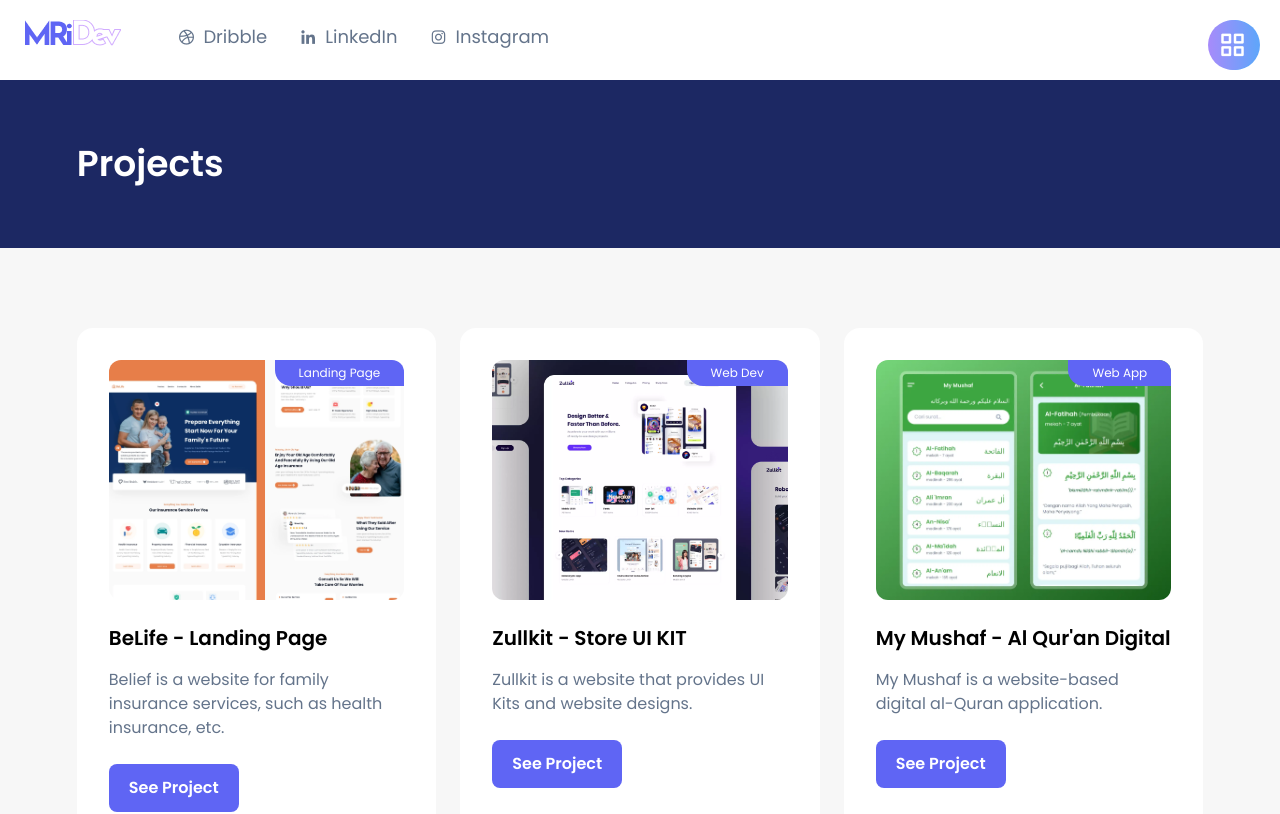
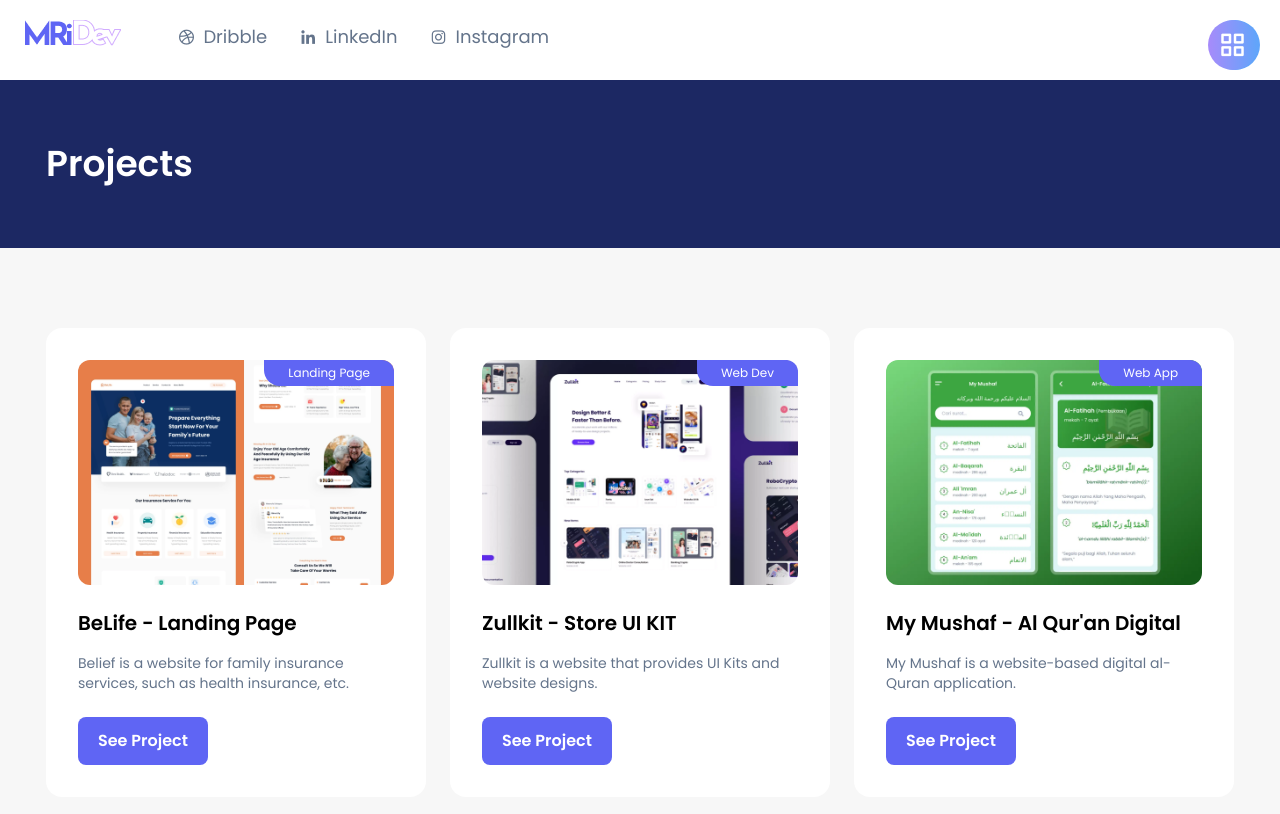
Before and after one commit to Rauliqbal/mridev-site, a Vue app: page /project in a window 1280 px wide. Shown: the top 814 px of the page. Built offline with nearby package versions, Linux system fonts and the light colour scheme; what tw-elements, vue-tilt.js would draw is missing.

Commit message:
update cardproject

```diff
--- /dev/null
+++ b/src/components/CardProject.vue
@@ -0,0 +1,25 @@
+<script setup>
+defineProps({
+   id: Number,
+   title: String,
+   desc: String,
+   image: Image,
+   type: String,
+   url: String,
+});
+</script>
+
+<template>
+   <div class="flex flex-col gap-6 group rounded-2xl p-8 bg-white" :key="id">
+      <div class="relative overflow-hidden rounded-xl">
+         <img class="object-cover transition-all duration-200 ease-out" :src="'/portfolio/' + image" :alt="'Image ' + title" />
+         <span class="absolute top-0 right-0 text-[12px] px-6 py-1 bg-primary rounded-bl-2xl text-white">{{ type }}</span>
+      </div>
+
+      <div>
+         <h2 class="text-lg md:text-xl font-semibold line-clamp-1" :title="title">{{ title }}</h2>
+         <p class="text-slate-500 mt-4 text-sm">{{ desc }}</p>
+         <a class="mt-6 w-[130px] btn-primary" :href="url" target="_blank">See Project</a>
+      </div>
+   </div>
+</template>
--- a/src/style.css
+++ b/src/style.css
@@ -5,9 +5,6 @@
 @layer base {
    #app {
       @apply font-poppins bg-[#f7f7f7];
-   }
-   .container {
-      @apply px-4 md:px-8 xl:px-[6%];
    }
 
    .shadow-noblur {
--- a/src/views/Project.vue
+++ b/src/views/Project.vue
@@ -8,18 +8,7 @@
 
       <div class="container py-20">
          <div class="grid grid-cols-1 md:grid-cols-2 lg:grid-cols-3 gap-4 md:gap-6">
-            <div class="flex flex-col gap-6 group rounded-2xl p-8 bg-white" v-for="project in portfolio" :key="project.id">
-               <div class="relative overflow-hidden rounded-xl">
-                  <img class="object-cover w-full h-44 sm:h-full md:h-60 transition-all duration-200 ease-out" :src="'/portfolio/' + project.img" :alt="'Image ' + project.title" />
-                  <span class="absolute top-0 right-0 text-[12px] px-6 py-1 bg-primary rounded-bl-2xl text-white">{{ project.type }}</span>
-               </div>
-
-               <div>
-                  <h2 class="text-lg md:text-xl font-semibold line-clamp-1" :title="project.title">{{ project.title }}</h2>
-                  <p class="text-slate-500 mt-4 text-sm md:text-base">{{ project.desc }}</p>
-                  <a class="mt-6 w-[130px] btn-primary" :href="project.url" target="_blank">See Project</a>
-               </div>
-            </div>
+            <CardProject v-for="project in portfolio" :id="project.id" :title="project.title" :image="project.img" :type="project.type" :url="project.url" :desc="project.desc" />
          </div>
       </div>
    </main>
@@ -28,6 +17,7 @@
 <script setup>
 import { ref } from "vue";
 import workContent from "../data/workContent.json";
+import CardProject from "../components/CardProject.vue";
 
 const portfolio = ref(workContent);
 </script>
--- a/tailwind.config.cjs
+++ b/tailwind.config.cjs
@@ -7,6 +7,14 @@
       extend: {
          container: {
             center: true,
+            padding: "1rem",
+            screens: {
+               sm: "512px",
+               md: "720px",
+               lg: "1024px",
+               xl: "1060px",
+               "1440px": "1220px",
+            },
          },
          fontFamily: {
             poppins: ["Poppins", "sans-serif"],
```
Also changed, not shown: public/portfolio/zullkit.webp.
